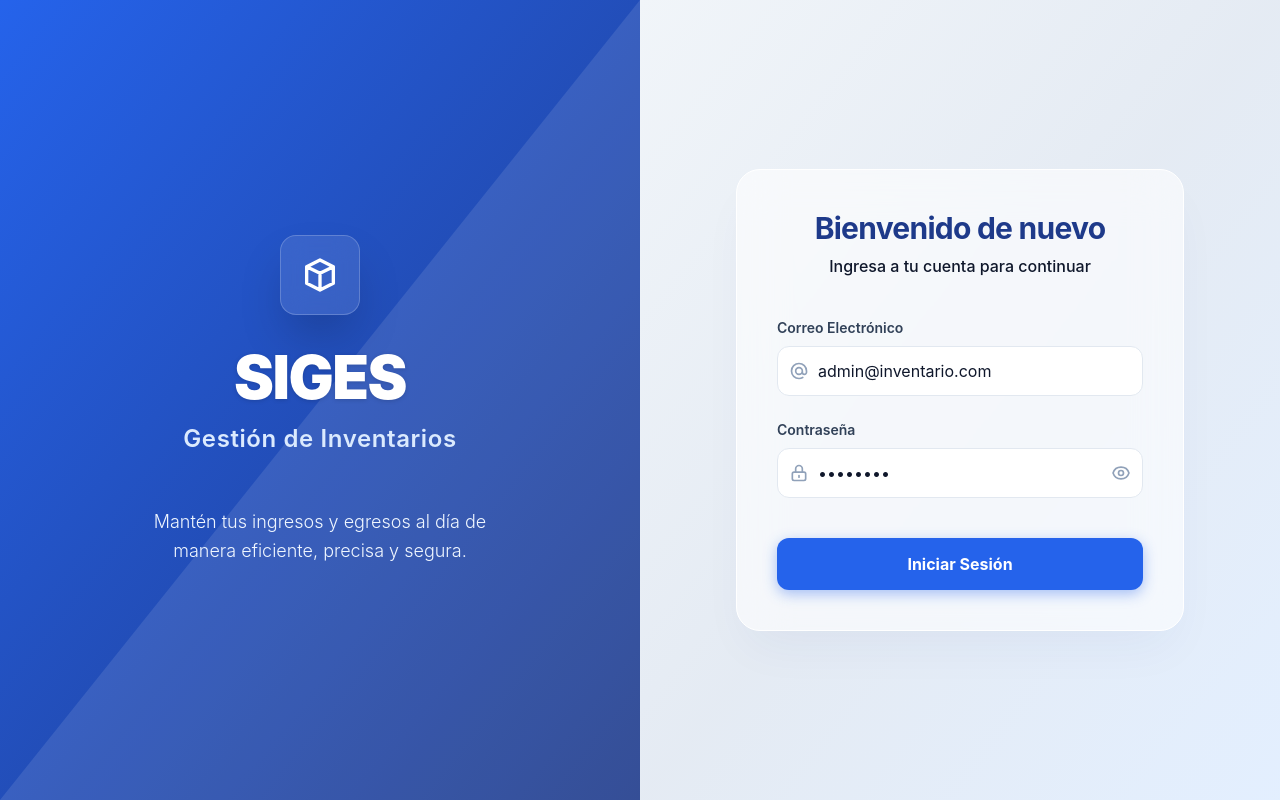
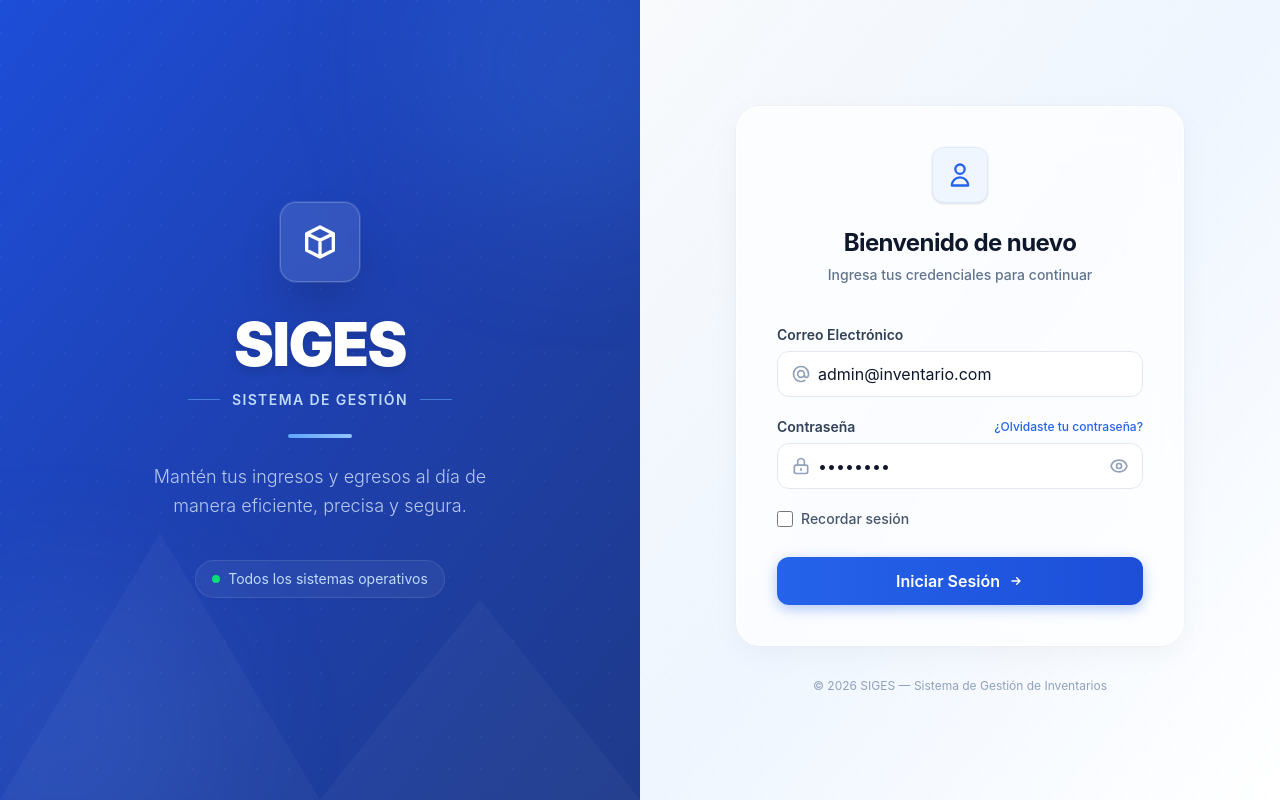
Before and after one commit to CarlosOrozco-1/gestion-inventario-sprinReact, a React app in the folder frontend/: page /login in a window 1280 px wide. Built offline with nearby package versions, Linux system fonts and the light colour scheme; no server answers; the HTML template or start-up script is replaced by a standard one.

Commit message:
Frontend-rediseño login V1

```diff
--- a/frontend/src/pages/Login.jsx
+++ b/frontend/src/pages/Login.jsx
@@ -1,135 +1,330 @@
-import { useState } from 'react';
-import api from '../api/axios';
-import { useAuthStore } from '../store/useAuthStore';
+import { useState } from "react";
+import api from "../api/axios";
+import { useAuthStore } from "../store/useAuthStore";
 
 export default function Login() {
-  const [email, setEmail] = useState('admin@inventario.com');
-  const [password, setPassword] = useState('admin123');
-  const [error, setError] = useState('');
+  const [email, setEmail] = useState("admin@inventario.com");
+  const [password, setPassword] = useState("admin123");
+  const [error, setError] = useState("");
   const [showPassword, setShowPassword] = useState(false);
 
   const login = useAuthStore((state) => state.login);
 
   const handleSubmit = async (e) => {
     e.preventDefault();
-    setError('');
+    setError("");
 
     try {
-      const response = await api.post('/auth/login', { email, password });
+      const response = await api.post("/auth/login", { email, password });
       login(response.data.user, response.data.token);
       alert("¡Login Exitoso! Token guardado.");
     } catch {
-      setError('Credenciales incorrectas o problema de conexión.');
+      setError("Credenciales incorrectas o problema de conexión.");
     }
   };
 
   return (
     <div className="min-h-screen bg-brand-50 flex">
-      {/* Panel Izquierdo - Branding (Pantalla Dividida) */}
-      <div className="hidden lg:flex lg:w-1/2 bg-gradient-to-br from-brand-600 to-brand-900 text-white flex-col justify-center items-center p-12 relative overflow-hidden">
-        {/* Decoración de fondo */}
-        <div className="absolute top-0 left-0 w-full h-full opacity-10 pointer-events-none">
-          <svg viewBox="0 0 100 100" preserveAspectRatio="none" className="w-full h-full">
-            <polygon fill="currentColor" points="0,100 100,0 100,100"/>
+      {/* Left Panel — Branding */}
+      <div className="hidden lg:flex lg:w-1/2 bg-gradient-to-br from-brand-700 via-brand-800 to-brand-900 text-white flex-col justify-center items-center p-12 relative overflow-hidden">
+        {/* Dot grid pattern */}
+        <div
+          className="absolute inset-0 opacity-[0.04] pointer-events-none"
+          style={{
+            backgroundImage:
+              "radial-gradient(circle at 1px 1px, white 1px, transparent 0)",
+            backgroundSize: "32px 32px",
+          }}
+        />
+
+        {/* Glowing orbs */}
+        <div className="absolute -top-24 -right-24 w-80 h-80 bg-brand-500/20 rounded-full blur-3xl" />
+        <div className="absolute -bottom-24 -left-24 w-80 h-80 bg-brand-400/10 rounded-full blur-3xl" />
+
+        {/* Geometric accent line */}
+        <div className="absolute bottom-0 left-0 w-full h-1/3 opacity-[0.03] pointer-events-none">
+          <svg
+            viewBox="0 0 400 200"
+            preserveAspectRatio="none"
+            className="w-full h-full"
+          >
+            <polygon fill="white" points="0,200 100,0 200,200 300,50 400,200" />
           </svg>
         </div>
 
         <div className="relative z-10 text-center max-w-lg">
-          <div className="inline-flex items-center justify-center w-20 h-20 rounded-2xl bg-white/10 backdrop-blur-md mb-8 shadow-2xl border border-white/20">
-            <svg className="w-10 h-10 text-white" fill="none" stroke="currentColor" viewBox="0 0 24 24" xmlns="http://www.w3.org/2000/svg">
-              <path strokeLinecap="round" strokeLinejoin="round" strokeWidth={2} d="M20 7l-8-4-8 4m16 0l-8 4m8-4v10l-8 4m0-10L4 7m8 4v10M4 7v10l8 4" />
+          {/* Icon */}
+          <div className="inline-flex items-center justify-center w-20 h-20 rounded-2xl bg-white/10 backdrop-blur-md mb-8 shadow-2xl border border-white/20 ring-1 ring-white/10">
+            <svg
+              className="w-10 h-10 text-white"
+              fill="none"
+              stroke="currentColor"
+              viewBox="0 0 24 24"
+            >
+              <path
+                strokeLinecap="round"
+                strokeLinejoin="round"
+                strokeWidth={2}
+                d="M20 7l-8-4-8 4m16 0l-8 4m8-4v10l-8 4m0-10L4 7m8 4v10M4 7v10l8 4"
+              />
             </svg>
           </div>
-          <h1 className="text-6xl font-black tracking-tight mb-4 drop-shadow-sm">SIGES</h1>
-          <h3 className="text-2xl font-semibold text-brand-100 tracking-wide mb-6">
-            Gestión de Inventarios
-          </h3>
-          <div className="w-16 h-1 bg-brand-400 mx-auto mb-6 rounded-full opacity-70"></div>
-          <p className="text-brand-50 text-lg leading-relaxed font-light max-w-sm mx-auto">
-            Mantén tus ingresos y egresos al día de manera eficiente, precisa y segura.
+
+          {/* Title */}
+          <h1 className="text-6xl font-black tracking-tight mb-4 drop-shadow-lg">
+            SIGES
+          </h1>
+
+          {/* Subtitle with dividers */}
+          <div className="flex items-center justify-center gap-3 mb-6">
+            <div className="h-px w-8 bg-brand-400/60" />
+            <span className="text-sm font-semibold text-brand-200 tracking-widest uppercase">
+              Sistema de Gestión
+            </span>
+            <div className="h-px w-8 bg-brand-400/60" />
+          </div>
+
+          {/* Divider line */}
+          <div className="w-16 h-1 bg-gradient-to-r from-brand-400 to-brand-300 mx-auto mb-6 rounded-full" />
+
+          {/* Description */}
+          <p className="text-brand-100/80 text-lg leading-relaxed font-light max-w-sm mx-auto">
+            Mantén tus ingresos y egresos al día de manera eficiente, precisa y
+            segura.
           </p>
+
+          {/* Status badge */}
+          <div className="mt-10 inline-flex items-center gap-2 px-4 py-2 rounded-full bg-white/5 border border-white/10 text-brand-200 text-sm">
+            <span className="w-2 h-2 rounded-full bg-green-400 animate-pulse" />
+            Todos los sistemas operativos
+          </div>
         </div>
       </div>
 
-      {/* Panel Derecho - Formulario */}
-      <div className="w-full lg:w-1/2 flex items-center justify-center p-8 sm:p-12 bg-gradient-to-br from-slate-100 via-slate-200/80 to-blue-100/60">
-        <div className="w-full max-w-md bg-white/60 backdrop-blur-xl p-10 rounded-3xl shadow-2xl shadow-brand-900/5 border border-white">
+      {/* Right Panel — Form */}
+      <div className="w-full lg:w-1/2 flex items-center justify-center p-8 sm:p-12 bg-gradient-to-br from-slate-50 via-brand-50/30 to-white relative">
+        {/* Subtle dot pattern on right side */}
+        <div
+          className="absolute inset-0 opacity-[0.02] pointer-events-none"
+          style={{
+            backgroundImage:
+              "radial-gradient(circle at 1px 1px, #2563eb 1px, transparent 0)",
+            backgroundSize: "24px 24px",
+          }}
+        />
+
+        <div className="w-full max-w-md relative">
+          {/* Form card */}
+          <div className="bg-white/70 backdrop-blur-xl p-10 rounded-3xl shadow-[0_8px_30px_rgb(0,0,0,0.04)] border border-white/70 ring-1 ring-black/[0.02]">
+            {/* Header */}
             <div className="text-center mb-10">
-            <h2 className="text-3xl font-bold text-brand-900 tracking-tight mb-2">Bienvenido de nuevo</h2>
-            <p className="text-brand-700/70 font-medium">Ingresa a tu cuenta para continuar</p>
+              <div className="inline-flex items-center justify-center w-14 h-14 rounded-xl bg-brand-50 mb-6 shadow-sm border border-brand-100">
+                <svg
+                  className="w-7 h-7 text-brand-600"
+                  fill="none"
+                  stroke="currentColor"
+                  viewBox="0 0 24 24"
+                >
+                  <path
+                    strokeLinecap="round"
+                    strokeLinejoin="round"
+                    strokeWidth={2}
+                    d="M16 7a4 4 0 11-8 0 4 4 0 018 0zM12 14a7 7 0 00-7 7h14a7 7 0 00-7-7z"
+                  />
+                </svg>
+              </div>
+              <h2 className="text-2xl font-bold text-slate-900 tracking-tight mb-1.5">
+                Bienvenido de nuevo
+              </h2>
+              <p className="text-slate-500 text-sm font-medium">
+                Ingresa tus credenciales para continuar
+              </p>
             </div>
 
+            {/* Error message */}
             {error && (
-            <div className="bg-red-50 border-l-4 border-red-500 text-red-700 p-4 rounded-r-lg mb-8 text-sm flex items-start shadow-sm">
-              <svg className="w-5 h-5 mr-2 flex-shrink-0" fill="currentColor" viewBox="0 0 20 20">
-                <path fillRule="evenodd" d="M18 10a8 8 0 11-16 0 8 8 0 0116 0zm-7 4a1 1 0 11-2 0 1 1 0 012 0zm-1-9a1 1 0 00-1 1v4a1 1 0 102 0V6a1 1 0 00-1-1z" clipRule="evenodd" />
+              <div className="bg-red-50/80 backdrop-blur-sm border border-red-200 text-red-700 p-4 rounded-xl mb-8 text-sm flex items-start gap-3 shadow-sm">
+                <div className="flex-shrink-0 w-8 h-8 rounded-lg bg-red-100 flex items-center justify-center">
+                  <svg
+                    className="w-4 h-4 text-red-600"
+                    fill="currentColor"
+                    viewBox="0 0 20 20"
+                  >
+                    <path
+                      fillRule="evenodd"
+                      d="M18 10a8 8 0 11-16 0 8 8 0 0116 0zm-7 4a1 1 0 11-2 0 1 1 0 012 0zm-1-9a1 1 0 00-1 1v4a1 1 0 102 0V6a1 1 0 00-1-1z"
+                      clipRule="evenodd"
+                    />
                   </svg>
-              <span>{error}</span>
+                </div>
+                <div className="flex-1 pt-0.5">
+                  <span className="font-semibold">Error de autenticación</span>
+                  <p className="text-red-600/80 mt-0.5">{error}</p>
+                </div>
               </div>
             )}
 
-          <form onSubmit={handleSubmit} className="flex flex-col gap-6">
+            {/* Form */}
+            <form onSubmit={handleSubmit} className="flex flex-col gap-5">
+              {/* Email */}
               <div>
-              <label className="block text-sm font-semibold text-slate-700 mb-2">Correo Electrónico</label>
-              <div className="relative">
-                <div className="absolute inset-y-0 left-0 pl-3 flex items-center pointer-events-none">
-                  <svg className="h-5 w-5 text-slate-400" fill="none" viewBox="0 0 24 24" stroke="currentColor">
-                    <path strokeLinecap="round" strokeLinejoin="round" strokeWidth="2" d="M16 12a4 4 0 10-8 0 4 4 0 008 0zm0 0v1.5a2.5 2.5 0 005 0V12a9 9 0 10-9 9m4.5-1.206a8.959 8.959 0 01-4.5 1.207" />
+                <label className="block text-sm font-semibold text-slate-700 mb-1.5">
+                  Correo Electrónico
+                </label>
+                <div className="relative group">
+                  <div className="absolute inset-y-0 left-0 pl-3.5 flex items-center pointer-events-none">
+                    <svg
+                      className="h-5 w-5 text-slate-400 group-focus-within:text-brand-500 transition-colors duration-200"
+                      fill="none"
+                      viewBox="0 0 24 24"
+                      stroke="currentColor"
+                    >
+                      <path
+                        strokeLinecap="round"
+                        strokeLinejoin="round"
+                        strokeWidth="2"
+                        d="M16 12a4 4 0 10-8 0 4 4 0 008 0zm0 0v1.5a2.5 2.5 0 005 0V12a9 9 0 10-9 9m4.5-1.206a8.959 8.959 0 01-4.5 1.207"
+                      />
                     </svg>
                   </div>
                   <input
                     type="email"
                     value={email}
                     onChange={(e) => setEmail(e.target.value)}
-                  className="w-full pl-10 pr-4 py-3 bg-white border border-slate-200 rounded-xl text-slate-900 placeholder-slate-400 focus:outline-none focus:ring-2 focus:ring-brand-500/20 focus:border-brand-500 transition-all duration-200"
+                    className="w-full pl-10 pr-4 py-2.5 bg-white border border-slate-200 rounded-xl text-slate-900 placeholder-slate-400 focus:outline-none focus:ring-2 focus:ring-brand-500/20 focus:border-brand-500 transition-all duration-200 group-hover:border-slate-300"
                     placeholder="ejemplo@inventario.com"
                     required
                   />
                 </div>
               </div>
 
+              {/* Password */}
               <div>
-              <label className="block text-sm font-semibold text-slate-700 mb-2">Contraseña</label>
-              <div className="relative">
-                <div className="absolute inset-y-0 left-0 pl-3 flex items-center pointer-events-none">
-                  <svg className="h-5 w-5 text-slate-400" fill="none" viewBox="0 0 24 24" stroke="currentColor">
-                    <path strokeLinecap="round" strokeLinejoin="round" strokeWidth="2" d="M12 15v2m-6 4h12a2 2 0 002-2v-6a2 2 0 00-2-2H6a2 2 0 00-2 2v6a2 2 0 002 2zm10-10V7a4 4 0 00-8 0v4h8z" />
+                <div className="flex items-center justify-between mb-1.5">
+                  <label className="block text-sm font-semibold text-slate-700">
+                    Contraseña
+                  </label>
+                  <button
+                    type="button"
+                    className="text-xs font-medium text-brand-600 hover:text-brand-700 transition-colors focus:outline-none"
+                  >
+                    ¿Olvidaste tu contraseña?
+                  </button>
+                </div>
+                <div className="relative group">
+                  <div className="absolute inset-y-0 left-0 pl-3.5 flex items-center pointer-events-none">
+                    <svg
+                      className="h-5 w-5 text-slate-400 group-focus-within:text-brand-500 transition-colors duration-200"
+                      fill="none"
+                      viewBox="0 0 24 24"
+                      stroke="currentColor"
+                    >
+                      <path
+                        strokeLinecap="round"
+                        strokeLinejoin="round"
+                        strokeWidth="2"
+                        d="M12 15v2m-6 4h12a2 2 0 002-2v-6a2 2 0 00-2-2H6a2 2 0 00-2 2v6a2 2 0 002 2zm10-10V7a4 4 0 00-8 0v4h8z"
+                      />
                     </svg>
                   </div>
                   <input
                     type={showPassword ? "text" : "password"}
                     value={password}
                     onChange={(e) => setPassword(e.target.value)}
-                  className="w-full pl-10 pr-12 py-3 bg-white border border-slate-200 rounded-xl text-slate-900 placeholder-slate-400 focus:outline-none focus:ring-2 focus:ring-brand-500/20 focus:border-brand-500 transition-all duration-200"
+                    className="w-full pl-10 pr-12 py-2.5 bg-white border border-slate-200 rounded-xl text-slate-900 placeholder-slate-400 focus:outline-none focus:ring-2 focus:ring-brand-500/20 focus:border-brand-500 transition-all duration-200 group-hover:border-slate-300"
                     placeholder="••••••••"
                     required
                   />
                   <button
                     type="button"
                     onClick={() => setShowPassword(!showPassword)}
-                  className="absolute inset-y-0 right-0 pr-3 flex items-center text-slate-400 hover:text-brand-600 transition-colors focus:outline-none"
+                    className="absolute inset-y-0 right-0 pr-3.5 flex items-center text-slate-400 hover:text-brand-600 transition-colors focus:outline-none"
+                    tabIndex={-1}
                   >
                     {showPassword ? (
-                    <svg className="h-5 w-5" fill="none" viewBox="0 0 24 24" stroke="currentColor">
-                      <path strokeLinecap="round" strokeLinejoin="round" strokeWidth="2" d="M13.875 18.825A10.05 10.05 0 0112 19c-4.478 0-8.268-2.943-9.543-7a9.97 9.97 0 011.563-3.029m5.858.908a3 3 0 114.243 4.243M9.878 9.878l4.242 4.242M9.88 9.88l-3.29-3.29m7.532 7.532l3.29 3.29M3 3l3.59 3.59m0 0A9.953 9.953 0 0112 5c4.478 0 8.268 2.943 9.543 7a10.025 10.025 0 01-4.132 5.411m0 0L21 21" />
+                      <svg
+                        className="h-5 w-5"
+                        fill="none"
+                        viewBox="0 0 24 24"
+                        stroke="currentColor"
+                      >
+                        <path
+                          strokeLinecap="round"
+                          strokeLinejoin="round"
+                          strokeWidth="2"
+                          d="M13.875 18.825A10.05 10.05 0 0112 19c-4.478 0-8.268-2.943-9.543-7a9.97 9.97 0 011.563-3.029m5.858.908a3 3 0 114.243 4.243M9.878 9.878l4.242 4.242M9.88 9.88l-3.29-3.29m7.532 7.532l3.29 3.29M3 3l3.59 3.59m0 0A9.953 9.953 0 0112 5c4.478 0 8.268 2.943 9.543 7a10.025 10.025 0 01-4.132 5.411m0 0L21 21"
+                        />
                       </svg>
                     ) : (
-                    <svg className="h-5 w-5" fill="none" viewBox="0 0 24 24" stroke="currentColor">
-                      <path strokeLinecap="round" strokeLinejoin="round" strokeWidth="2" d="M15 12a3 3 0 11-6 0 3 3 0 016 0z" />
-                      <path strokeLinecap="round" strokeLinejoin="round" strokeWidth="2" d="M2.458 12C3.732 7.943 7.523 5 12 5c4.478 0 8.268 2.943 9.542 7-1.274 4.057-5.064 7-9.542 7-4.477 0-8.268-2.943-9.542-7z" />
+                      <svg
+                        className="h-5 w-5"
+                        fill="none"
+                        viewBox="0 0 24 24"
+                        stroke="currentColor"
+                      >
+                        <path
+                          strokeLinecap="round"
+                          strokeLinejoin="round"
+                          strokeWidth="2"
+                          d="M15 12a3 3 0 11-6 0 3 3 0 016 0z"
+                        />
+                        <path
+                          strokeLinecap="round"
+                          strokeLinejoin="round"
+                          strokeWidth="2"
+                          d="M2.458 12C3.732 7.943 7.523 5 12 5c4.478 0 8.268 2.943 9.542 7-1.274 4.057-5.064 7-9.542 7-4.477 0-8.268-2.943-9.542-7z"
+                        />
                       </svg>
                     )}
                   </button>
                 </div>
               </div>
 
+              {/* Remember me */}
+              <div className="flex items-center gap-2">
+                <input
+                  type="checkbox"
+                  id="remember"
+                  className="w-4 h-4 rounded border-slate-300 text-brand-600 focus:ring-brand-500/30 focus:ring-offset-0 transition cursor-pointer"
+                />
+                <label
+                  htmlFor="remember"
+                  className="text-sm text-slate-600 font-medium cursor-pointer select-none"
+                >
+                  Recordar sesión
+                </label>
+              </div>
+
+              {/* Submit button */}
               <button
                 type="submit"
-              className="mt-4 w-full bg-brand-600 hover:bg-brand-700 text-white font-bold py-3.5 rounded-xl transition-all duration-200 shadow-[0_4px_14px_0_rgb(37,99,235,0.39)] hover:shadow-[0_6px_20px_rgba(37,99,235,0.23)] hover:-translate-y-0.5 active:translate-y-0"
+                className="mt-2 w-full bg-gradient-to-r from-brand-600 to-brand-700 hover:from-brand-700 hover:to-brand-800 text-white font-semibold py-3 rounded-xl transition-all duration-200 shadow-[0_4px_14px_0_rgba(37,99,235,0.35)] hover:shadow-[0_6px_20px_rgba(37,99,235,0.25)] hover:-translate-y-0.5 active:translate-y-0 focus:outline-none focus:ring-2 focus:ring-brand-500/40 focus:ring-offset-2"
               >
+                <span className="flex items-center justify-center gap-2">
                   Iniciar Sesión
+                  <svg
+                    className="w-4 h-4"
+                    fill="none"
+                    stroke="currentColor"
+                    viewBox="0 0 24 24"
+                  >
+                    <path
+                      strokeLinecap="round"
+                      strokeLinejoin="round"
+                      strokeWidth="2"
+                      d="M13 7l5 5m0 0l-5 5m5-5H6"
+                    />
+                  </svg>
+                </span>
               </button>
             </form>
+          </div>
+
+          {/* Footer */}
+          <p className="text-center text-xs text-slate-400 mt-8">
+            &copy; {new Date().getFullYear()} SIGES &mdash; Sistema de Gestión
+            de Inventarios
+          </p>
         </div>
       </div>
     </div>
```
Also changed, not shown: frontend/src/index.css (+6 -1 lines). Lines whose indentation alone changed are shown as unchanged.
